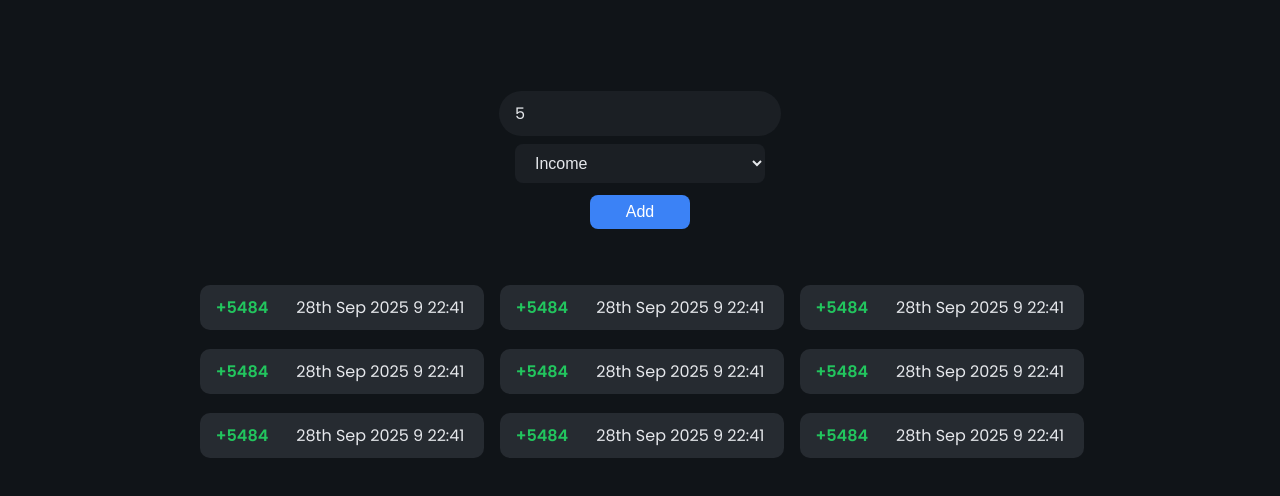
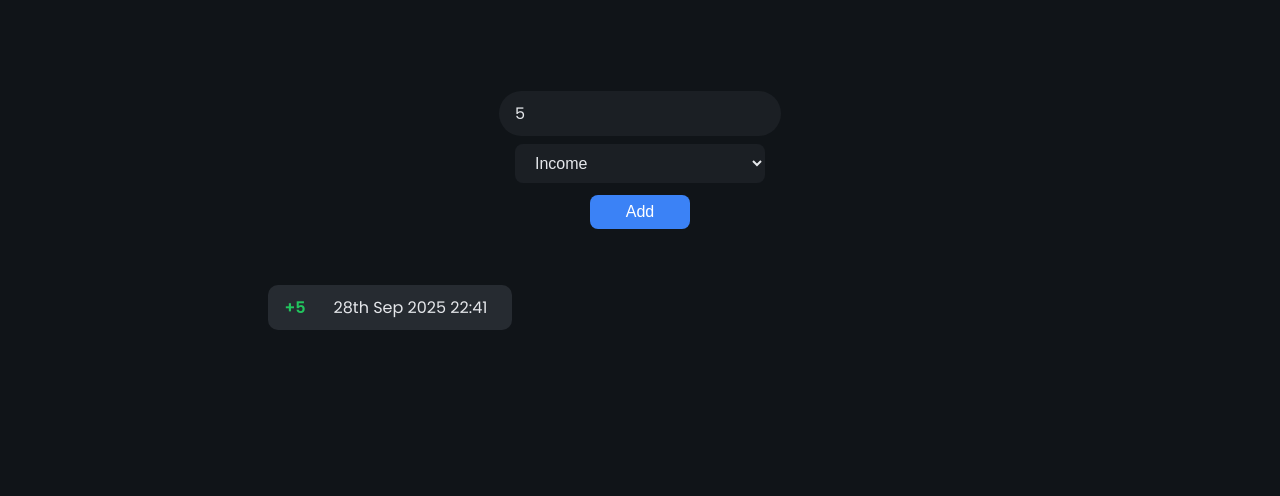
Before and after one commit to swapnasahoo/expense-tracker, a plain HTML site: page index.html in a window 1280 px wide. Both pictures are taken after typing "5" into the empty fields and a click on the button "Add". Shown: the part 72-568 px from the top of the page. Drawn offline with Linux system fonts and the light colour scheme; a web font is replaced by a local one.

Commit message:
Added functionality required to create transaction

```diff
--- a/index.html
+++ b/index.html
@@ -75,44 +75,7 @@
         <button type="submit" class="trans-add-btn">Add</button>
       </div>
 
-      <div class="transaction-list">
-        <div class="transaction">
-          <p class="trans-amount">+5484</p>
-          <p>28th Sep 2025 9 22:41</p>
-        </div>
-        <div class="transaction">
-          <p class="trans-amount">+5484</p>
-          <p>28th Sep 2025 9 22:41</p>
-        </div>
-        <div class="transaction">
-          <p class="trans-amount">+5484</p>
-          <p>28th Sep 2025 9 22:41</p>
-        </div>
-        <div class="transaction">
-          <p class="trans-amount">+5484</p>
-          <p>28th Sep 2025 9 22:41</p>
-        </div>
-        <div class="transaction">
-          <p class="trans-amount">+5484</p>
-          <p>28th Sep 2025 9 22:41</p>
-        </div>
-        <div class="transaction">
-          <p class="trans-amount">+5484</p>
-          <p>28th Sep 2025 9 22:41</p>
-        </div>
-        <div class="transaction">
-          <p class="trans-amount">+5484</p>
-          <p>28th Sep 2025 9 22:41</p>
-        </div>
-        <div class="transaction">
-          <p class="trans-amount">+5484</p>
-          <p>28th Sep 2025 9 22:41</p>
-        </div>
-        <div class="transaction">
-          <p class="trans-amount">+5484</p>
-          <p>28th Sep 2025 9 22:41</p>
-        </div>
-      </div>
+      <div class="transaction-list"></div>
     </section>
 
     <script src="script.js"></script>
--- a/script.js
+++ b/script.js
@@ -1,3 +1,5 @@
+const transactionList = [];
+
 document.querySelector('.js-open-sidebar').addEventListener('click', () => {
   document.querySelector('.sidebar').classList.toggle('active');
   document.querySelector('nav ul li:first-child').classList.toggle('active');
@@ -14,3 +16,40 @@ document.body.addEventListener('keydown', (e) => {
     document.querySelector('nav ul li:first-child').classList.toggle('active');
   }
 });
+
+function createTransaction() {
+  const transAmount = document.querySelector('.trans-amount-input');
+  const transType = document.querySelector('.trans-type-input');
+
+  transactionList.push({
+    amount: transAmount.value,
+    date: '28th Sep 2025 22:41',
+    type: transType.value,
+  });
+
+  renderTransaction();
+}
+
+function renderTransaction() {
+  let html = '';
+
+  transactionList.forEach((transaction) => {
+    let color =
+      transaction.type === 'income'
+        ? 'var(--color-success)'
+        : 'var(--color-danger)';
+    let transSign = transaction.type === 'income' ? '+' : '-';
+
+    html += `
+        <div class="transaction">
+          <p class="trans-amount" style="color: ${color}">${transSign}${transaction.amount}</p>
+          <p>${transaction.date}</p>
+        </div>`;
+
+    document.querySelector('.transaction-list').innerHTML = html;
+  });
+}
+
+document.querySelector('.trans-add-btn').addEventListener('click', () => {
+  createTransaction();
+});
```
